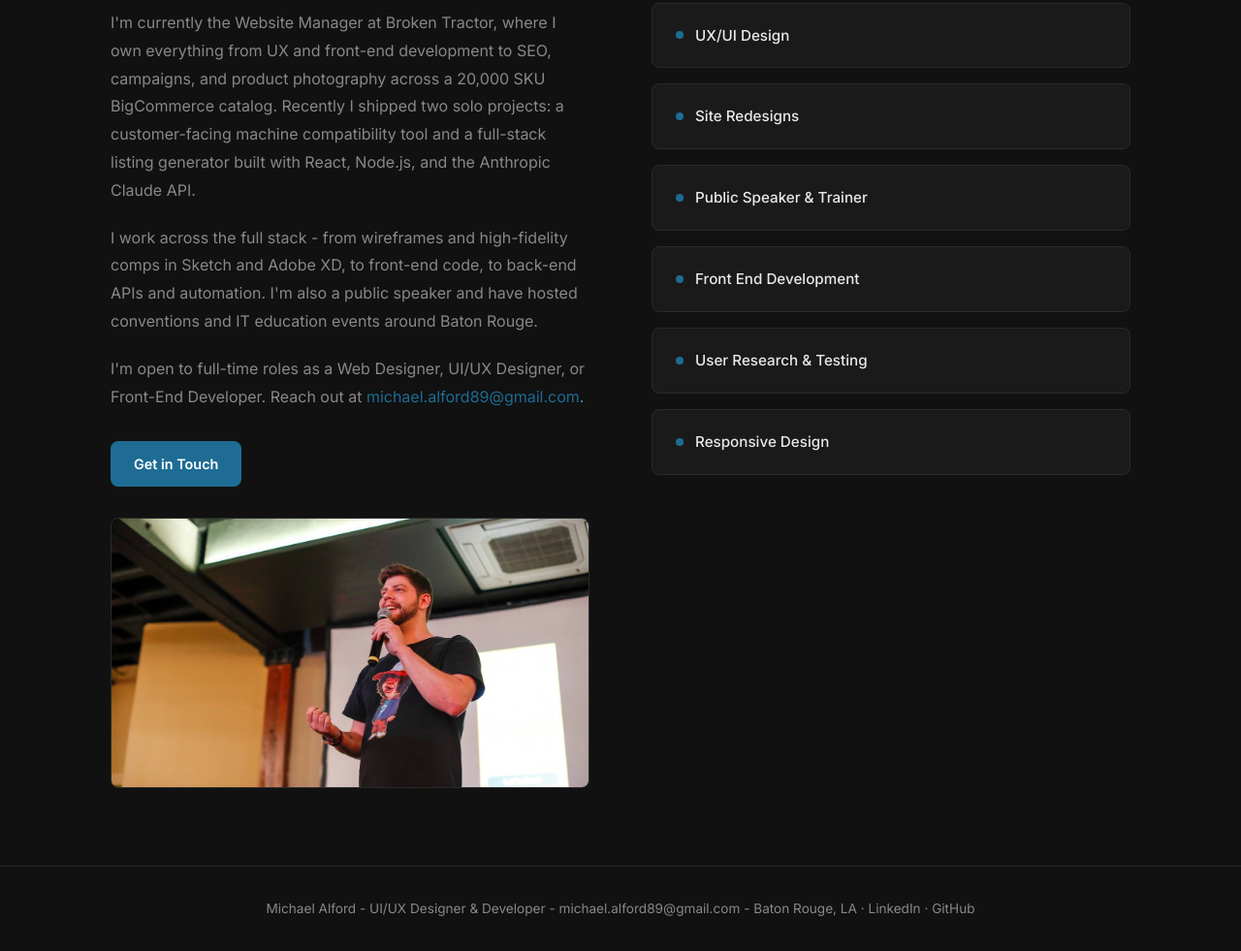
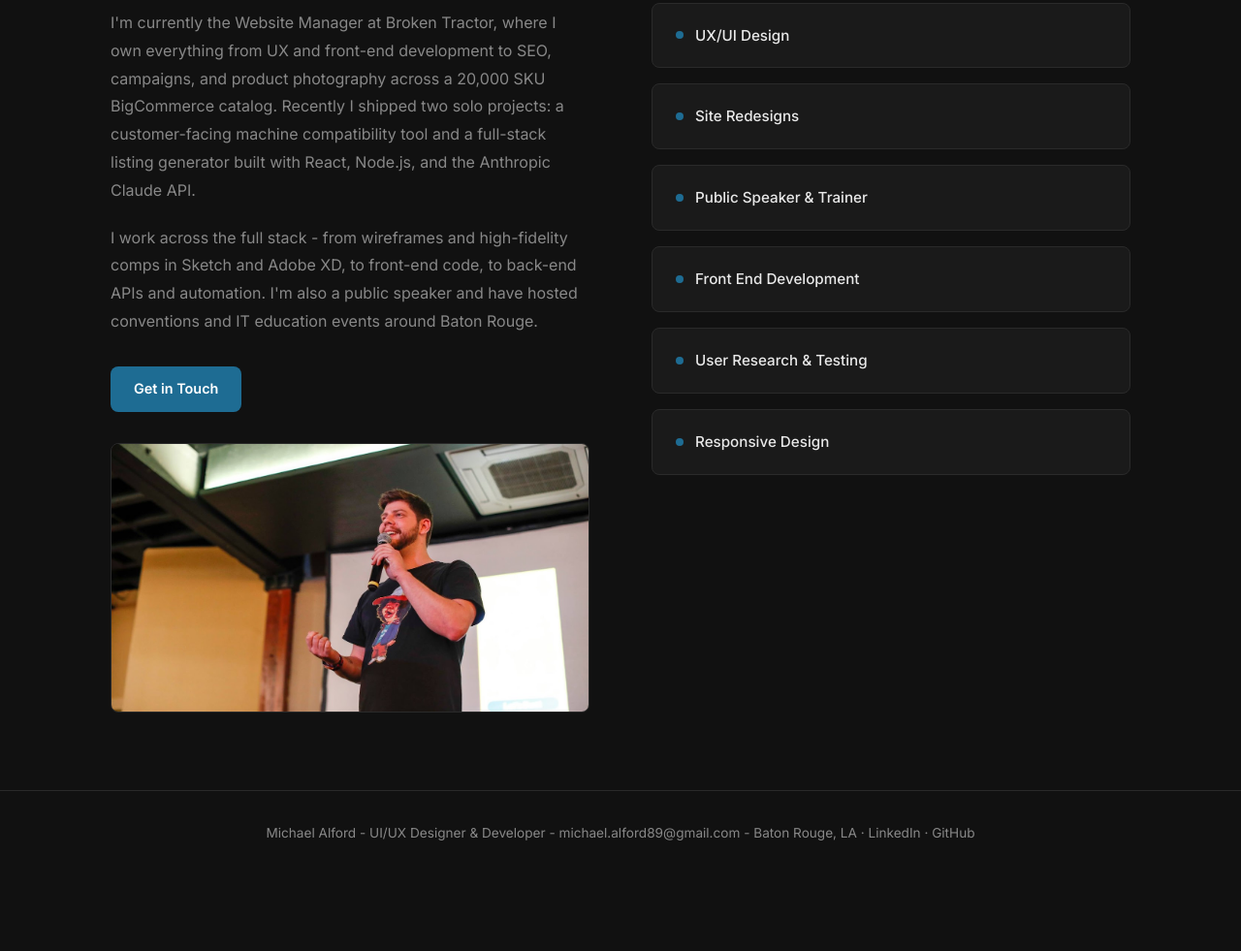
Before and after one commit to malford89/michaelalford.com, a website: page about.html in a window 1280 px wide. Shown: the part 591-1572 px from the top of the page at 97% size. After the commit the page ends 1494 px from the top, so only its background shows below. Drawn offline with Linux system fonts and the light colour scheme.

Commit message:
Remove open-to-roles paragraph from About page

```diff
--- a/about.html
+++ b/about.html
@@ -54,10 +54,6 @@
           front-end code, to back-end APIs and automation. I'm also a public speaker and have hosted
           conventions and IT education events around Baton Rouge.
         </p>
-        <p style="color: var(--color-text-muted); line-height: 1.8;">
-          I'm open to full-time roles as a Web Designer, UI/UX Designer, or Front-End Developer.
-          Reach out at <a href="mailto:michael.alford89@gmail.com">michael.alford89@gmail.com</a>.
-        </p>
         <div style="margin-top: 2rem;">
           <a href="mailto:michael.alford89@gmail.com" class="btn btn-primary">Get in Touch</a>
         </div>
```
